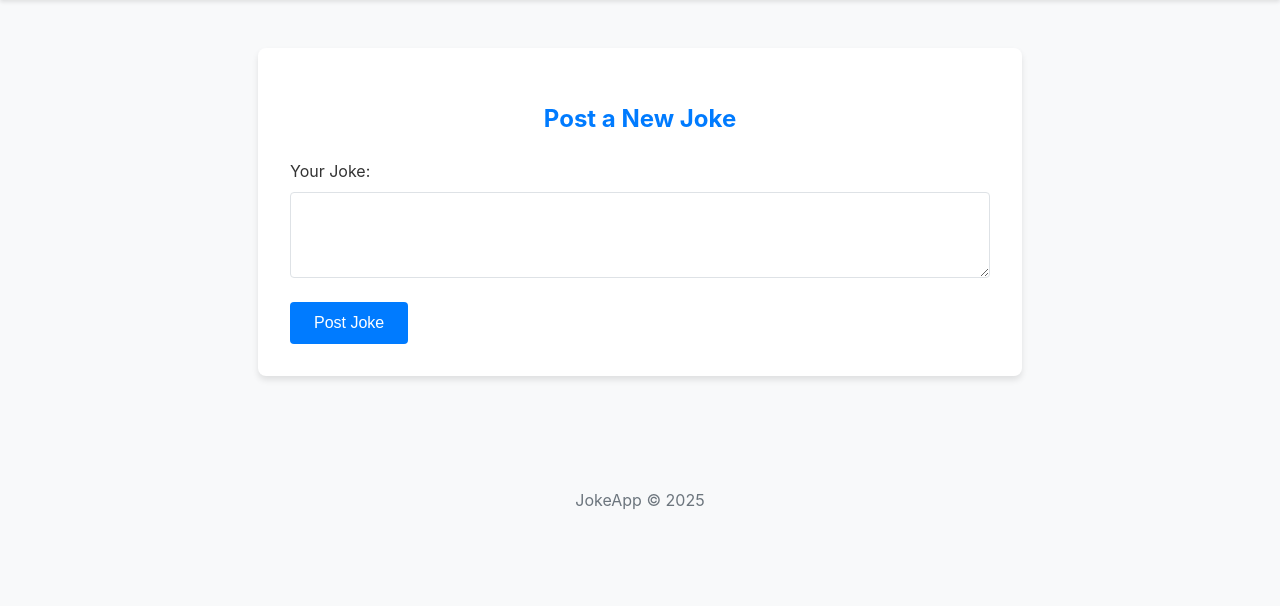
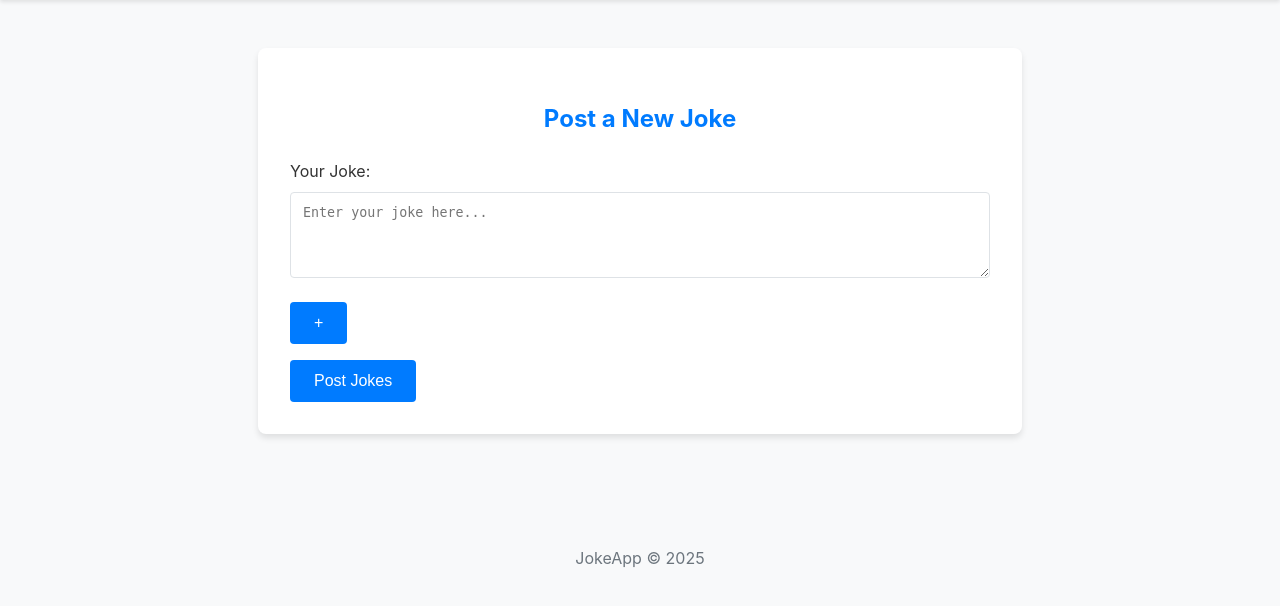
Before and after one commit to samko5sam/db-class, a Flask app: page /post in a window 1280 px wide. Shown: the part 70-676 px from the top of the page. Run offline with Flask 3, Linux system fonts and the light colour scheme; the visitor is signed in with stand-in values (Sample User, id 1).

Commit message:
✨ Add support for posting multiple jokes via dynamic form
- Update `post_joke` endpoint to handle multiple joke inputs using
  `request.form.getlist`, insert them in batch, and provide pluralized
  success message.
- Modify redirect after posting to user's jokes page instead of index.
- Update `delete_joke` to redirect to the author's jokes page for better UX.
- Enhance `post_joke.html` with JavaScript for adding/removing textarea fields
  dynamically, update button text to "Post Jokes", and add placeholders.

```diff
--- a/HW3/joke-app/app.py
+++ b/HW3/joke-app/app.py
@@ -143,15 +143,21 @@ def logout():
 def post_joke():
     """Page for logged-in users to post a new joke."""
     if request.method == "POST":
-        joke_content = request.form.get("joke_content")
-        if joke_content:
-            jokes_collection.insert_one(
-                {"content": joke_content, "author_username": current_user.username}
-            )
-            flash("Your joke has been posted!", "success")
-            return redirect(url_for("index"))
-        else:
-            flash("Joke content cannot be empty.", "error")
+        joke_contents = request.form.getlist("joke_content")
+        jokes = [content.strip() for content in joke_contents if content.strip()]
+        if jokes:
+            joke_docs = [
+                {"content": joke, "author_username": current_user.username}
+                for joke in jokes
+            ]
+            result = jokes_collection.insert_many(joke_docs)
+            num_jokes = len(jokes)
+            if num_jokes == 1:
+                flash(f"Your joke has been posted!", "success")
+            else:
+                flash(f"Your {num_jokes} jokes have been posted!", "success")
+            return redirect(url_for("user_jokes", username=current_user.username))
+        flash("No valid joke content provided.", "error")
 
     return render_template("post_joke.html")
 
@@ -253,7 +259,7 @@ def delete_joke(joke_id):
 
     jokes_collection.delete_one({"_id": oid})
     flash("Joke deleted successfully.", "success")
-    return redirect(url_for("index"))
+    return redirect(url_for("user_jokes", username=joke["author_username"]))
 
 
 if __name__ == "__main__":
--- a/HW3/joke-app/templates/post_joke.html
+++ b/HW3/joke-app/templates/post_joke.html
@@ -1,17 +1,47 @@
 {% extends "base.html" %} {% block content %}
 <div class="container form-container">
   <h2>Post a New Joke</h2>
-  <form method="POST" action="{{ url_for('post_joke') }}">
-    <div class="form-group">
-      <label for="joke_content">Your Joke:</label>
-      <textarea
-        id="joke_content"
-        name="joke_content"
-        rows="4"
-        required
-      ></textarea>
+  <form method="POST" action="{{ url_for('post_joke') }}" id="jokeForm">
+    <div id="jokeFields">
+      <div class="form-group joke-field">
+        <label for="joke_content_1">Your Joke:</label>
+        <textarea
+          id="joke_content_1"
+          name="joke_content"
+          rows="4"
+          required
+          placeholder="Enter your joke here..."
+        ></textarea>
+      </div>
     </div>
-    <button type="submit">Post Joke</button>
+    <button type="button" id="addJoke" style="margin-bottom: 1rem;"> + </button><br>
+    <button type="submit">Post Jokes</button>
   </form>
+
+  <script>
+    document.addEventListener('DOMContentLoaded', function() {
+      let jokeCount = 1;
+      const form = document.getElementById('jokeForm');
+      const jokeFields = document.getElementById('jokeFields');
+      const addButton = document.getElementById('addJoke');
+
+      addButton.addEventListener('click', function() {
+        jokeCount++;
+        const newField = document.createElement('div');
+        newField.className = 'form-group joke-field';
+        newField.innerHTML = `
+          <label for="joke_content_${jokeCount}">Joke ${jokeCount}:</label>
+          <textarea
+            id="joke_content_${jokeCount}"
+            name="joke_content"
+            rows="4"
+            placeholder="Enter another joke here..."
+          ></textarea>
+          <button type="button" class="remove-joke" onclick="this.parentElement.remove()"> - </button>
+        `;
+        jokeFields.appendChild(newField);
+      });
+    });
+  </script>
 </div>
 {% endblock %}
```
